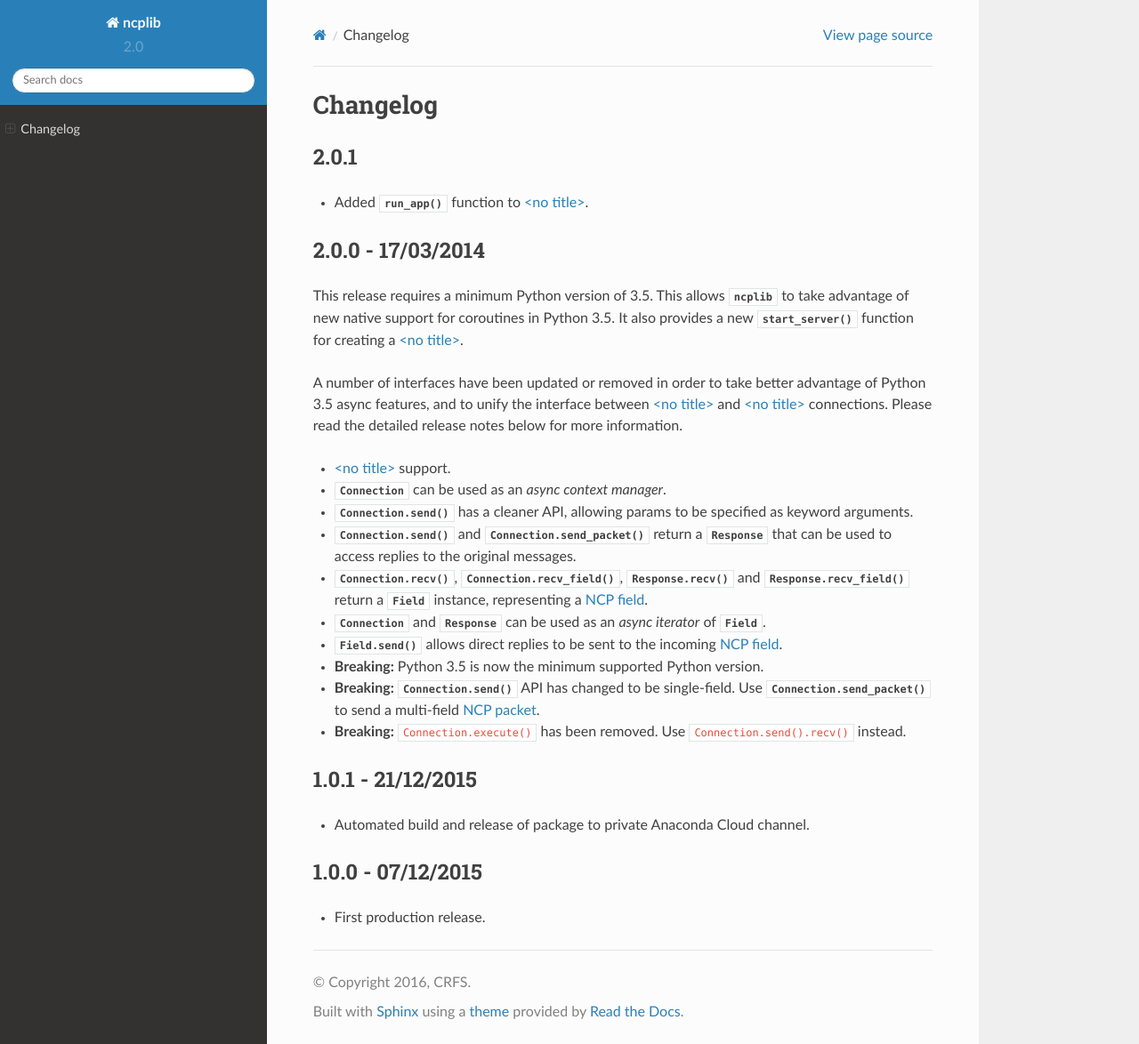
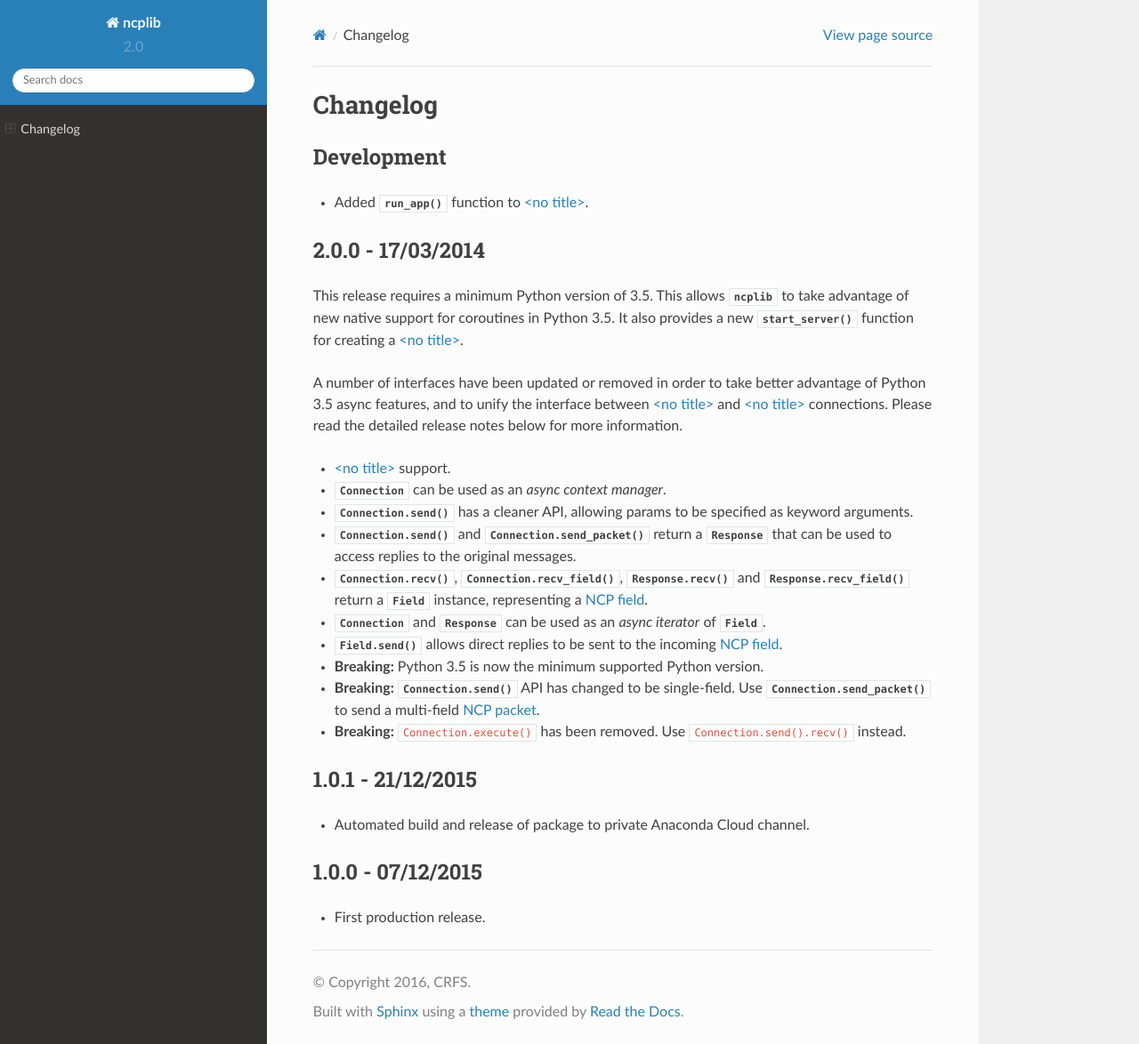
Before and after one commit to CRFS/python3-ncplib, a Sphinx documentation site: the page built from docs/changelog.rst, in a window 1280 px wide and 1174 px high. Shown: the whole window at 89% size. Built offline with Sphinx 7.4.7 and the Read the Docs theme 2.0.0, drawn with Linux system fonts in a browser that asks for light colours.

Commit message:
Updating changelog

```diff
--- a/docs/changelog.rst
+++ b/docs/changelog.rst
@@ -4,8 +4,8 @@ Changelog
 .. currentmodule:: ncplib
 
 
-2.0.1
------
+Development
+-----------
 
 - Added :func:`run_app` function to :doc:`server`.
 
```
